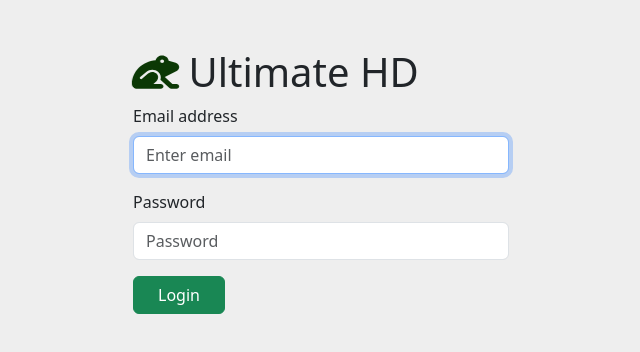
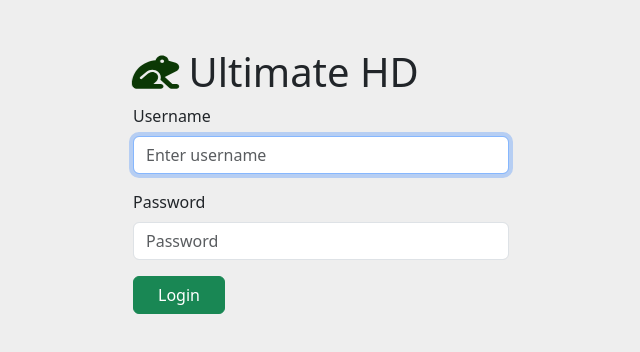
Before and after one commit to JerzyKu/ultimate-helpdesk, a React (Create React App) app in the folder client/: page /login in a window 1280 px wide. Shown: the top 352 px of the page, without its empty margins (319-959 px from the left). Built offline with nearby package versions, Linux system fonts and the light colour scheme.

Commit message:
add loggin in to opage

```diff
--- a/client/src/app/api/apiSlice.js
+++ b/client/src/app/api/apiSlice.js
@@ -1,7 +1,52 @@
-import  {createApi, fetchBaseQuery } from '@reduxjs/toolkit/query/react'
+import { createApi, fetchBaseQuery } from "@reduxjs/toolkit/query/react";
+import { setCredentials } from "../../features/auth/authSlice";
 
+const baseQuery = fetchBaseQuery({
+  baseUrl: "http://localhost:3500",
+  credentials: "include",
+  prepareHeaders: (headers, { getState }) => {
+    const token = getState().auth.token;
+
+    if (token) {
+      headers.set("authorization", `Bearer ${token}`);
+    }
+
+    return headers;
+  },
+});
+
+const baseQueryWithReauth = async (args, api, extraOptions) => {
+  // console.log('args', args ); // request url, method, body
+  // console.log('api', api); // signal, dispatch, getState()
+  // console.log('extraOptions', extraOptions); // custom like {shout: true}
+
+  let result = await baseQuery(args, api, extraOptions);
+
+  // If you want, handle other status codes, too
+  if (result?.error?.status === 403) {
+    console.log("sendig refresh token");
+
+    // send refresch teken to get new access token
+    const refreshResult = await baseQuery("auth/refresh", api, extraOptions);
+
+    if (refreshResult?.data) {
+      //store the new token
+      api.dispatch(setCredentials({ ...refreshResult.data }));
+
+      // retry orginal query with new access token
+      result = await baseQuery(args, api, extraOptions);
+    } else {
+      if (refreshResult?.error?.status === 403) {
+        refreshResult.error.data.message = "Your login has expired. ";
+      }
+      return refreshResult;
+    }
+  }
+
+  return result;
+};
 export const apiSlice = createApi({
-    baseQuery: fetchBaseQuery({ baseUrl: 'http://localhost:3500'}),
-    tagTypes: ['Asset', 'User'],
-    endpoints: builder => ({})
-})
+  baseQuery: baseQueryWithReauth,
+  tagTypes: ["Asset", "User"],
+  endpoints: (builder) => ({}),
+});
--- a/client/src/components/NavbarComponent.js
+++ b/client/src/components/NavbarComponent.js
@@ -1,5 +1,6 @@
-import React from "react";
-import { Link, useMatch, useResolvedPath } from "react-router-dom";
+import React, { useEffect } from "react";
+import { Link, useMatch, useResolvedPath, useNavigate } from "react-router-dom";
+import { useSendLogoutMutation } from "../features/auth/authApiSlice";
 
 //bootstrap
 import Container from "react-bootstrap/Container";
@@ -9,10 +10,19 @@ import NavDropdown from "react-bootstrap/NavDropdown";
 
 //font awsome
 import { FontAwesomeIcon } from "@fortawesome/react-fontawesome";
-import { faFrog } from "@fortawesome/free-solid-svg-icons";
+import { faFrog, faRightFromBracket } from "@fortawesome/free-solid-svg-icons";
 
 export default function NavbarComponent() {
   // console.log(window.location.pathname);
+  const navigate = useNavigate();
+
+  const [sendLogout, { isLoading, isSuccess, isError, error }] =
+    useSendLogoutMutation();
+
+  useEffect(() => {
+    if (isSuccess) navigate("/login");
+  }, [isSuccess, navigate]);
+
   return (
     <>
       <Navbar
@@ -36,12 +46,14 @@ export default function NavbarComponent() {
               <CustomLink to="/assets" active>
                 Assets
               </CustomLink>
-              <CustomLink to={`/users`} >Users</CustomLink>
+              <CustomLink to={`/users`}>Users</CustomLink>
               <NavDropdown title={`{{Username}}`} id="basic-nav-dropdown">
-                <NavDropdown.Item as={Link} to={`/account`}>Account</NavDropdown.Item>
+                <NavDropdown.Item as={Link} to={`/account`}>
+                  Account
+                </NavDropdown.Item>
                 <NavDropdown.Divider />
-                <NavDropdown.Item as={Link} to={`/login`}>
-                  LogOut
+                <NavDropdown.Item onClick={() => sendLogout()}>
+                  <FontAwesomeIcon icon={faRightFromBracket} /> LogOut
                 </NavDropdown.Item>
               </NavDropdown>
             </Nav>
--- a/client/src/features/auth/LogInPage.js
+++ b/client/src/features/auth/LogInPage.js
@@ -1,41 +1,104 @@
-import React, { useEffect, useRef, useState } from 'react'
-import { Link } from 'react-router-dom'
+import React, { useEffect, useRef, useState } from "react";
+import { Link, useNavigate } from "react-router-dom";
 
-import Form from 'react-bootstrap/Form';
-import Container from 'react-bootstrap/Container';
-import Button from 'react-bootstrap/Button'
-import Alert from 'react-bootstrap/Alert';
+import Form from "react-bootstrap/Form";
+import Container from "react-bootstrap/Container";
+import Button from "react-bootstrap/Button";
+import Alert from "react-bootstrap/Alert";
 
-import { FontAwesomeIcon } from '@fortawesome/react-fontawesome'
-import { faCircleExclamation, faFrog } from '@fortawesome/free-solid-svg-icons'
+import { FontAwesomeIcon } from "@fortawesome/react-fontawesome";
+import { faCircleExclamation, faFrog } from "@fortawesome/free-solid-svg-icons";
+import { useLoginMutation } from "./authApiSlice";
+import { setCredentials } from "./authSlice";
+import { useDispatch } from "react-redux";
 
 export default function LogInPage() {
+  const loginRef = useRef();
 
-    const loginRef = useRef()
-    const [errorMsg, setErrorMsg] = useState('')
+  const [username, setUsername] = useState("");
+  const [password, setPassword] = useState("");
+  const [errorMsg, setErrorMsg] = useState("");
 
-    useEffect( () => {
-        loginRef.current.focus()
-    }, [])
+  const navigate = useNavigate();
+  const dispatch = useDispatch();
+
+  const [login, {isLoading}] = useLoginMutation()
+
+  useEffect(() => {
+    loginRef.current.focus();
+  }, []);
+
+  useEffect(() => {
+    setErrorMsg("");
+  }, [username, password]);
+
+  if (isLoading) return <p>Loading...</p>;
+
+  const handleSubmit = async (e) => {
+    // alert({ username, password })
+    e.preventDefault();
+
+    try {
+      const { accessToken } = await login({ username, password }).unwrap();
+      dispatch(setCredentials({ accessToken }));
+      setPassword("");
+      setUsername("");
+      navigate("/");
+    } catch (err) {
+      if (!err.status) {
+        setErrorMsg("No Server Response.");
+      } else if (err.status === 400) {
+        setErrorMsg("Missing Username or Password.");
+
+      } else if (err.status === 401) {
+        setErrorMsg("Unauthorized.");
+      } else {
+        setErrorMsg(err.data?.message);
+      }
+    }
+  };
 
   return (
-        <Container style={{ maxWidth: '400px', margin: '0 auto' }} className="mt-5">
+    <Container style={{ maxWidth: "400px", margin: "0 auto" }} className="mt-5">
       <h1>
-                <FontAwesomeIcon icon={faFrog} bounce style={{ color: "#0b3805", }} /> Ultimate HD
+        <FontAwesomeIcon icon={faFrog} bounce style={{ color: "#0b3805" }} />{" "}
+        Ultimate HD
       </h1>
-            {errorMsg && <Alert variant={'danger'} className='d-nsne' style={{ visibility: 'hiddsen' }}><FontAwesomeIcon icon={faCircleExclamation} /> {errorMsg}</Alert>}
-            <Form>
+      {errorMsg && (
+        <Alert
+          variant={"danger"}
+        >
+          <FontAwesomeIcon icon={faCircleExclamation} /> {errorMsg}
+        </Alert>
+      )}
+      <Form onSubmit={handleSubmit}>
         <Form.Group className="mb-3" controlId="formGroupEmail">
-                    <Form.Label>Email address</Form.Label>
-                    <Form.Control type="email" placeholder="Enter email" ref={loginRef}/>
+          <Form.Label>Username</Form.Label>
+          <Form.Control
+            type="text"
+            placeholder="Enter username"
+            ref={loginRef}
+            value={username}
+            onChange={(e) => setUsername(e.target.value)}
+            autoComplete="off"
+            required
+          />
         </Form.Group>
 
         <Form.Group className="mb-3" controlId="formGroupPassword">
           <Form.Label>Password</Form.Label>
-                    <Form.Control type="password" placeholder="Password" />
+          <Form.Control
+          type="password"
+          placeholder="Password"
+          value={password}
+          onChange={(e) => setPassword(e.target.value)}
+
+          />
         </Form.Group>
-                <Button variant="success" className='ps-4 pe-4' as={Link} to="/">Login</Button>
+        <Button variant="success" className="ps-4 pe-4" type="submit">
+          Login
+        </Button>
       </Form>
     </Container>
-    )
+  );
 }
```
Also changed, not shown: 1 other file (tests, documents, lock files or other folders). Lines whose indentation alone changed are shown as unchanged.
